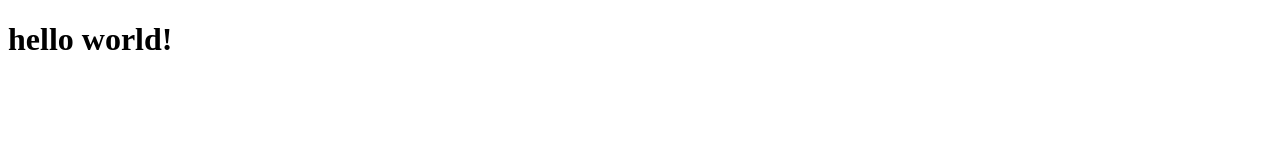
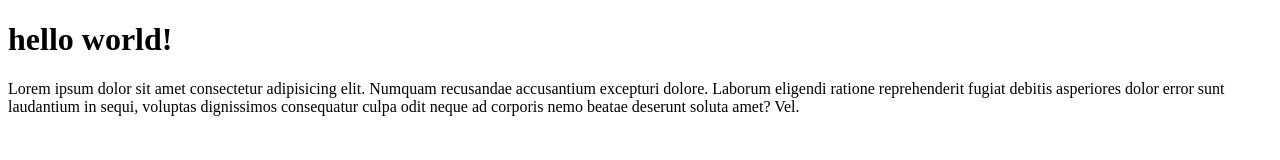
Before and after one commit to nazneenkhttak/git-website, a plain HTML site: page index.html in a window 1280 px wide. Drawn offline with Linux system fonts and the light colour scheme.

Commit message:
add changes

```diff
--- a/index.html
+++ b/index.html
@@ -3,9 +3,10 @@
 <head>
     <meta charset="UTF-8">
     <meta name="viewport" content="width=device-width, initial-scale=1.0">
-    <title>Document</title>
+    <title>practice</title>
 </head>
 <body>
     <h1>hello world!</h1>
+    <p>Lorem ipsum dolor sit amet consectetur adipisicing elit. Numquam recusandae accusantium excepturi dolore. Laborum eligendi ratione reprehenderit fugiat debitis asperiores dolor error sunt laudantium in sequi, voluptas dignissimos consequatur culpa odit neque ad corporis nemo beatae deserunt soluta amet? Vel.</p>
 </body>
 </html>
```
